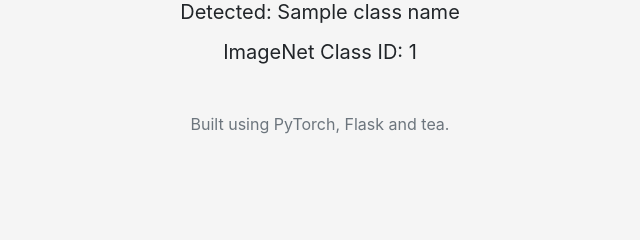
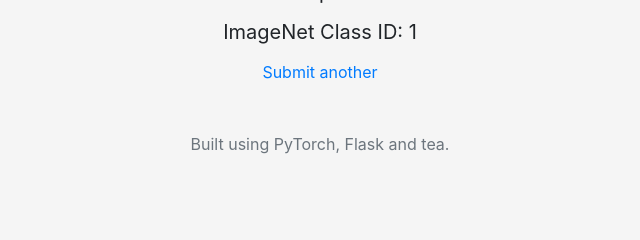
Before and after one commit to saintaardvark/dishwasher_loading_critic, a Flask app: template src/rest_api/templates/result.html in a window 1280 px wide. Shown: the part 401-641 px from the top of the page, without its empty margins (320-960 px from the left). Run offline with Flask 2, Linux system fonts and the light colour scheme; the template is opened without the code that fills it: most values are stand-ins (such as "Sample title", 1, 10 or a date in 2020); some libraries are stand-ins or nearby versions.

Commit message:
Add Link back to front page so user can submit again easily
Signed-off-by: Hugh Brown (Saint Aardvark the Carpeted) <aardvark@saintaardvarkthecarpeted.com>

```diff
--- a/src/rest_api/templates/result.html
+++ b/src/rest_api/templates/result.html
@@ -28,6 +28,7 @@
       <img id="PredictionImage" alt="Original image" />
       <h5 class="h5 mb-3 font-weight-normal">Detected: {{ class_name }}</h5>
       <h5 class="h5 mb-3 font-weight-normal">ImageNet Class ID: {{ class_id }}</h5>
+      <a href="/">Submit another</a>
       <p class="mt-5 mb-3 text-muted">Built using PyTorch, Flask and tea.</p>
     </form>
     <script src="//code.jquery.com/jquery-3.3.1.slim.min.js" integrity="sha384-q8i/X+965DzO0rT7abK41JStQIAqVgRVzpbzo5smXKp4YfRvH+8abtTE1Pi6jizo" crossorigin="anonymous"></script>
```
